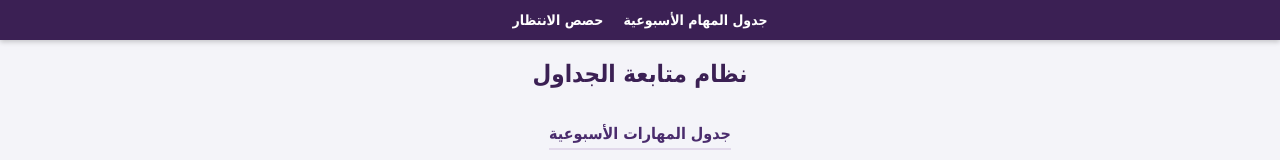
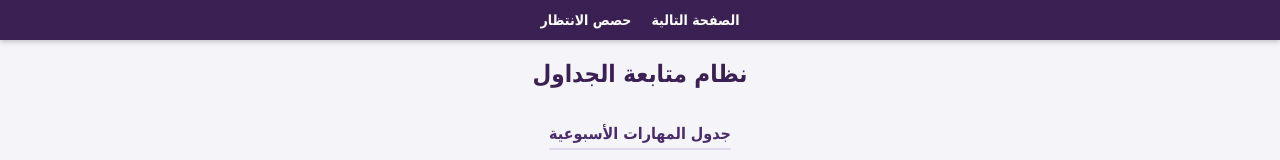
Before and after one commit to alzhranywsn61-eng/my-schedule-app, a plain HTML site: page followup.html in a window 1280 px wide. Shown: the top 160 px of the page. Drawn offline with Linux system fonts and the light colour scheme.

Commit message:
Update followup.html

```diff
--- a/followup.html
+++ b/followup.html
@@ -79,7 +79,7 @@ button {
 </style>
 
    <div class="navbar">
-    <a href="followup.html ">جدول المهام الأسبوعية</a>
+    <a href="followup.html">الصفحة التالية</a>
     <a href="waiting.html">حصص الانتظار</a>
 </div>
 
```
